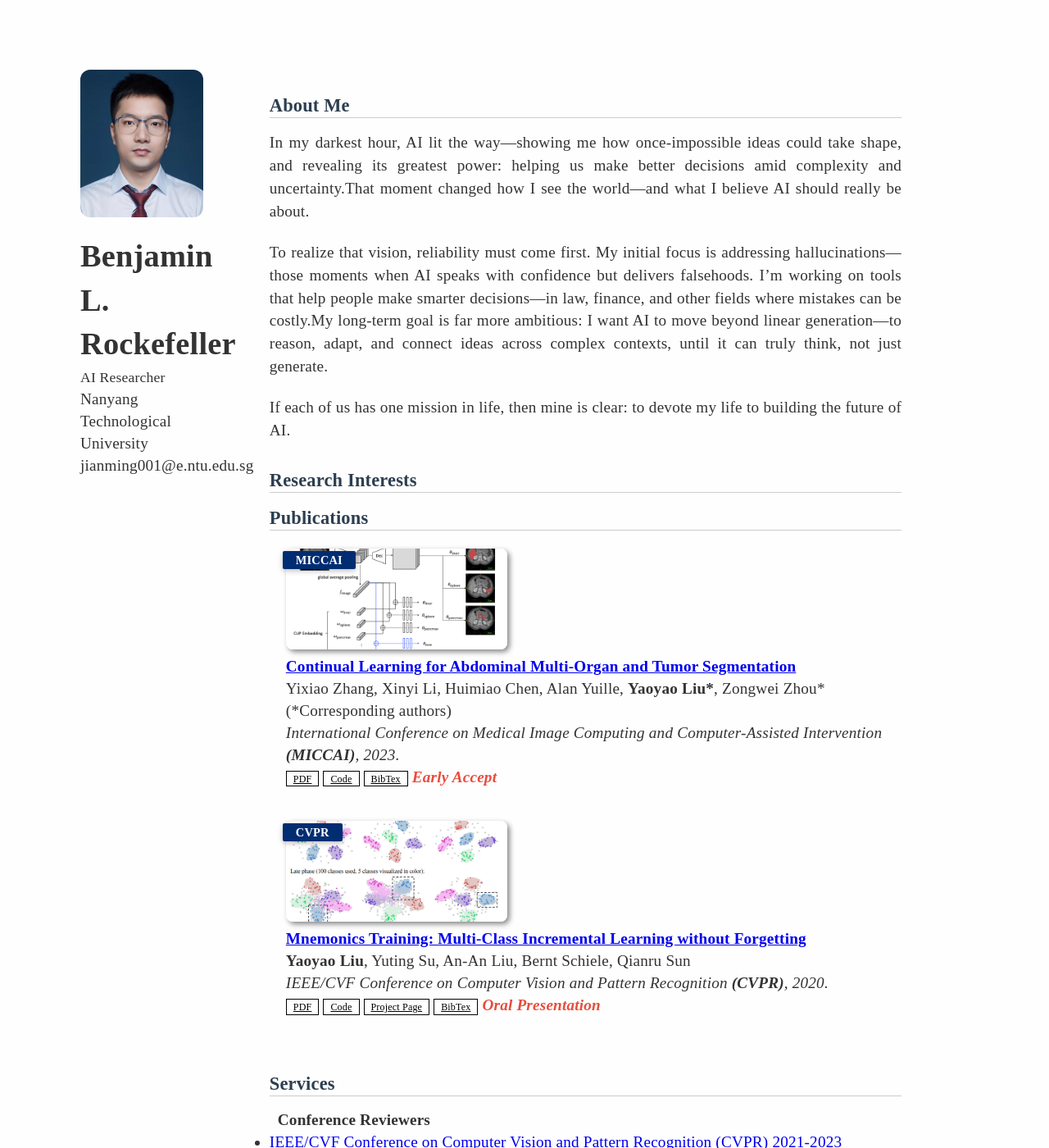
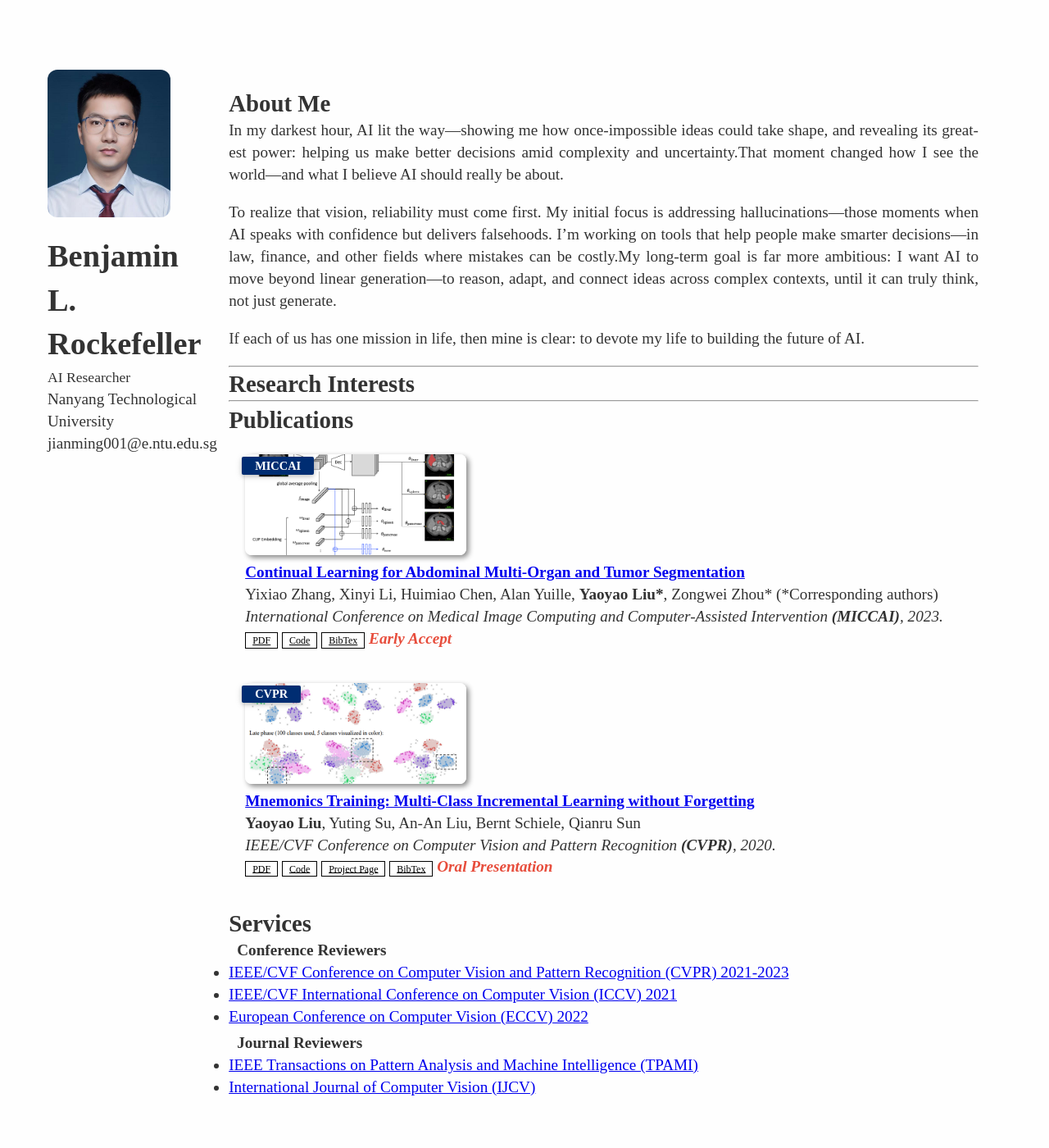
Before and after one commit to BenjaminRockefeller/benjaminrockefeller.github.io, a Jekyll site: the page built from index.md, in a window 1280 px wide and 1400 px high. Shown: the whole window at 82% size. Built offline with Jekyll 4.4.1, drawn with Linux system fonts in a browser that asks for light colours; a style sheet for code colours, icons or effects is not loaded; our own code applies the rules of GitHub Pages for plain Markdown files.

Commit message:
Update minimal-light.scss

```diff
--- a/_sass/minimal-light.scss
+++ b/_sass/minimal-light.scss
@@ -21,48 +21,32 @@
   box-sizing: border-box;
 }
 
-
+/* ===== 字体与基础设置 ===== */
 body {
   font-family: "Times New Roman", Times, serif;
   font-weight: 400;
   font-size: 1.2rem;
   line-height: 1.4;
-  letter-spacing: 0.01em;   /* ✅ 微调字距，适配Times，不拥挤 */
   color: var(--text-color);
   background-color: var(--bg-color);
 }
 
-/* ===== 主布局结构 ===== */
-
-.wrapper {
-  display: flex;
-  align-items: flex-start;     /* ⬅️ 主区块垂直顶部对齐 */
-  max-width: 1100px;
-  margin: 0 auto;
-  padding-top: 0;
+/* 确保所有左栏信息统一字体 */
+header,
+header * {
+  font-family: "Times New Roman", Times, serif !important;
 }
 
+/* ===== 左侧头像栏 ===== */
 header {
   width: 200px;
   position: fixed;
   padding-left: 0.5rem;
   padding-right: 0.5rem;
-  margin-top: 2.2rem;   /* ✅ 向下调头像，精确对齐右侧标题 */
+  margin-top: 2.2rem;
   text-align: left;
 }
 
-/* ② 正文右移 */
-section {
-  margin-left: 210px;
-  padding-left: 1.8rem;
-  padding-top: 2rem;
-  max-width: 800px;
-  font-size: 1.2rem;
-  line-height: 1.4;
-}
-
-
-/* ===== 头像区域 ===== */
 .image.avatar img {
   width: 150px;
   height: 180px;
@@ -72,44 +56,29 @@
   margin-left: 0;
 }
 
-/* ===== 个人信息 ===== */
+/* ===== 个人信息块 ===== */
 .profile-info h1 {
-  font-size: 1.05rem !important;  /* ✅ 更小字号，确保生效 */
+  font-size: 1.05rem !important;
   font-weight: 600;
+  line-height: 1.25;
+  margin-bottom: 0.3rem;
   color: var(--primary-color);
-  margin-bottom: 0.3rem;
-  line-height: 1.25;              /* ✅ 行距收紧，避免三行撑开过大 */
   text-align: left;
-  letter-spacing: -0.01em;        /* ✅ 字距微调，更紧凑 */
+  letter-spacing: -0.01em;
 }
 
-
 .profile-meta {
-  font-size: 0.9rem;
+  font-size: 0.9rem !important;
   line-height: 1.4;
-  letter-spacing: 0.01em;   /* ✅ 与正文保持一致美感 */
-  color: var(--text-color);
   text-align: left;
 }
 
-
-/* 单行显示规则 */
-.profile-meta .position-line {
-  display: block;
+.profile-meta .position-line,
+.profile-meta .university,
+.email {
+  font-size: 0.9rem !important;
   white-space: nowrap;
-  font-size: 0.85rem;
-  margin: 0.15rem 0;
   letter-spacing: -0.01em;
-}
-
-.profile-meta .university {
-  color: var(--text-color) !important;
-  text-decoration: none !important;
-  cursor: text;
-  pointer-events: none;
-  display: block;
-  margin: 0.15rem 0;
-  white-space: nowrap;
   overflow: hidden;
   text-overflow: ellipsis;
 }
@@ -117,34 +86,29 @@
 .email {
   font-family: "Roboto Mono", monospace;
   font-size: 0.8rem;
-  display: block;
   margin-top: 0.3rem;
 }
 
-/* ===== 内容标题与段落样式 ===== */
-h2 {
-  font-size: 1.4rem;
-  font-weight: 600;
-  color: var(--primary-color);
-  margin: 2rem 0 1rem;
-  line-height: 1.3;  /* ✅ 新增，让 Times 字体不显得太拥挤 */
-  border-bottom: 1px solid #ccc;
+/* ===== 主体内容区调整（右栏） ===== */
+section {
+  margin-left: 210px;
+  padding-left: 1.2rem;
+  padding-right: 1rem;
+  padding-top: 3.5rem;         /* ⬅️ 与头像对齐 */
+  max-width: 950px;            /* ⬅️ 增大行宽限制 */
+  font-size: 1.2rem;
+  line-height: 1.4;
 }
 
-
+/* ===== 段落正文优化 ===== */
 p {
-  margin-bottom: 1.4rem;   /* ✅ 从 1.2rem → 1.4rem，避免正文压迫感 */
-  line-height: 1.45;
+  margin-bottom: 1.2rem;
+  line-height: 1.4;
   text-align: justify;
   hyphens: auto;
 }
 
-/* 分隔线 */
-hr {
-  display: none;
-}
-
-/* ===== 响应式设计 ===== */
+/* ===== 小屏响应式调整（可选） ===== */
 @media (max-width: 900px) {
   .wrapper {
     flex-direction: column;
```
